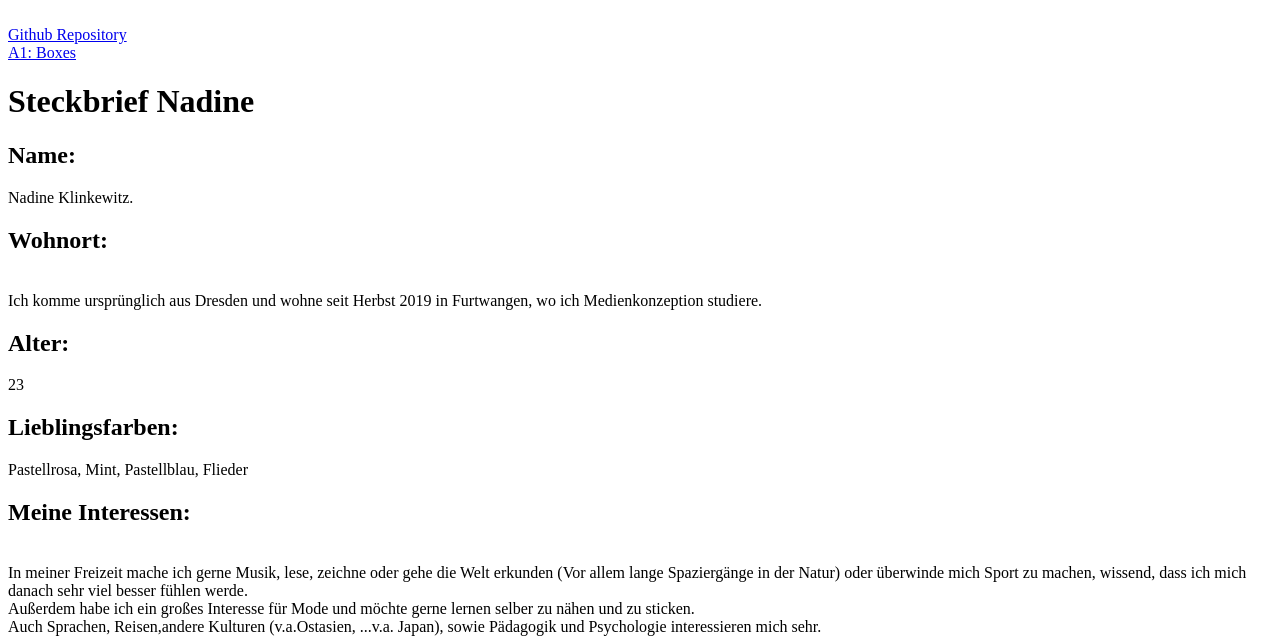
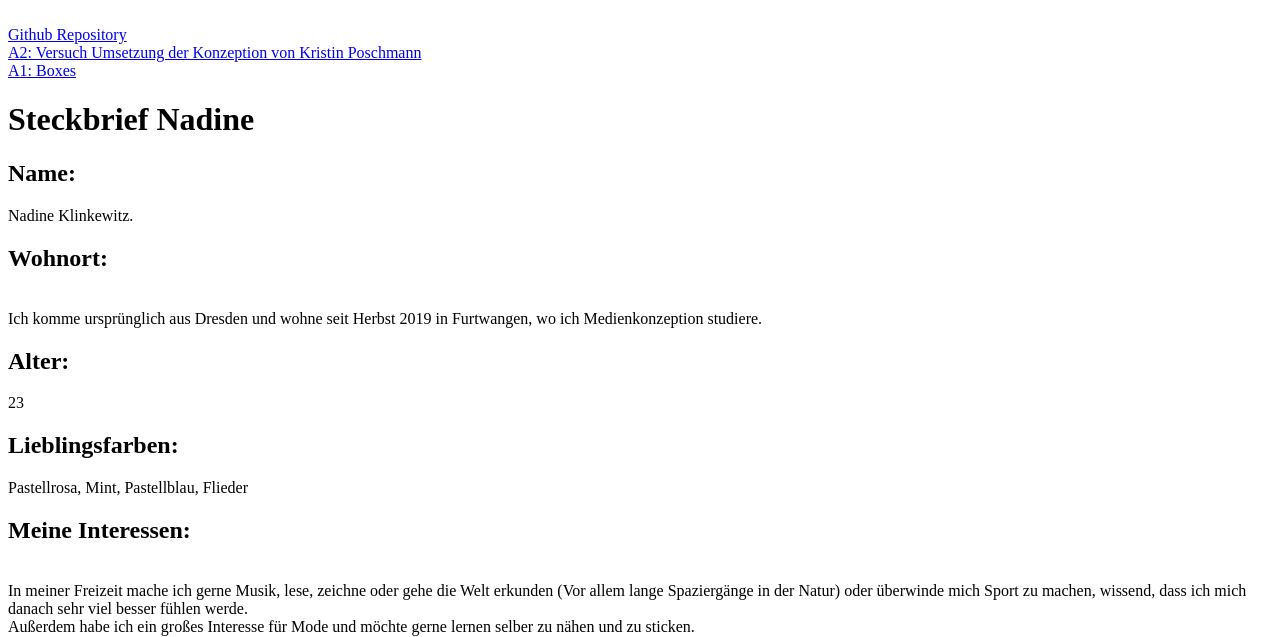
Before and after one commit to klinkewitzn/EIA2, a plain HTML site: page Steckbrief/steckbrief.htm in a window 1280 px wide. Shown: the top 637 px of the page. Drawn offline with Linux system fonts and the light colour scheme.

Commit message:
Update steckbrief.htm

```diff
--- a/Steckbrief/steckbrief.htm
+++ b/Steckbrief/steckbrief.htm
@@ -11,6 +11,7 @@
     <br>
     <a target="_blank" href="https://github.com/klinkewitzn/EIA2"> Github Repository</a>
     <br>
+    <a href="https://klinkewitzn.github.io/EIA2/Lektion 2/Sequenzmemory/sequenzmemory-ui1.html">A2: Versuch Umsetzung der Konzeption von Kristin Poschmann</a><br>
     <a target="_blank" href="https://klinkewitzn.github.io/EIA2/Lektion1/Boxes/ScanBoxes.pdf"> A1: Boxes</a>
 
 
```
